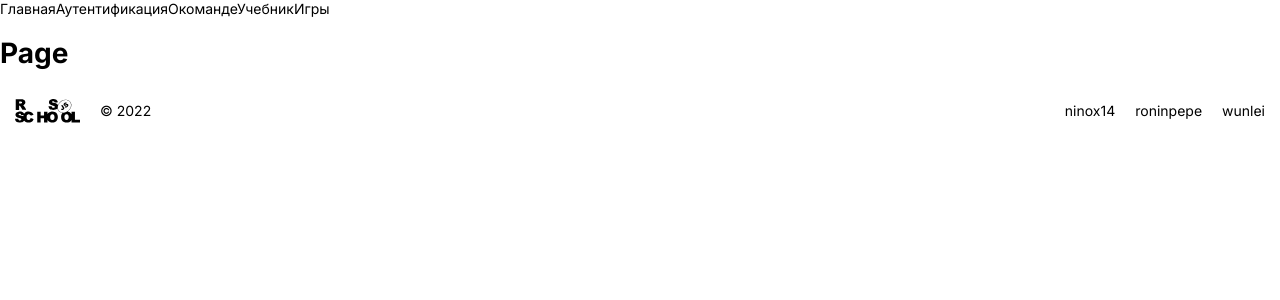
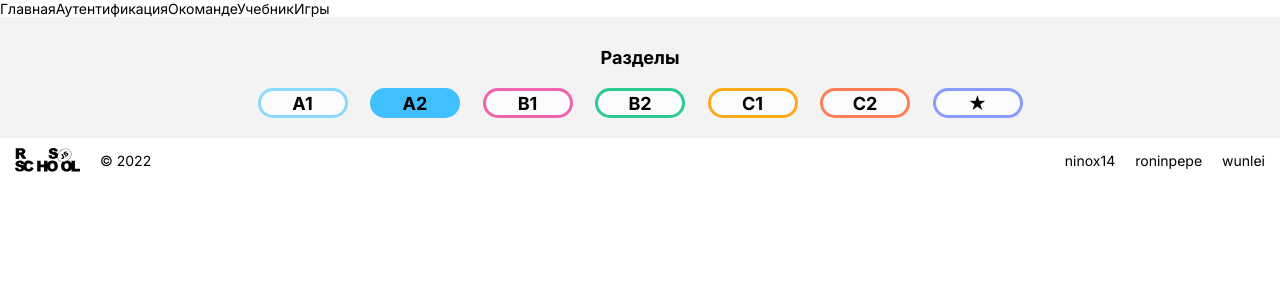
Before and after one commit to ninox14/rs-lang, a React (Create React App) app: page /textbook/1 in a window 1280 px wide. Shown: the top 300 px of the page. Built offline with nearby package versions, Linux system fonts and the light colour scheme.

Commit message:
feat: add links to groups at words page

```diff
--- /dev/null
+++ b/src/components/WordPage/Components/WordPageData.ts
@@ -0,0 +1,19 @@
+export const groupsColorThemes = [
+  'lightblue',
+  'blue',
+  'pink',
+  'green',
+  'yellow',
+  'orange',
+  'purple',
+];
+
+export const groupsLinksData = [
+  { id: 0, title: 'A1', path: '/textbook/0/0', isAuthReq: false },
+  { id: 1, title: 'A2', path: '/textbook/1/0', isAuthReq: false },
+  { id: 2, title: 'B1', path: '/textbook/2/0', isAuthReq: false },
+  { id: 3, title: 'B2', path: '/textbook/3/0', isAuthReq: false },
+  { id: 4, title: 'C1', path: '/textbook/4/0', isAuthReq: false },
+  { id: 5, title: 'C2', path: '/textbook/5/0', isAuthReq: false },
+  { id: 6, title: '★', path: '/textbook/6/0', isAuthReq: true },
+];
--- /dev/null
+++ b/src/components/WordPage/WordPage.scss
@@ -0,0 +1,138 @@
+@import '../../styles/variables.scss';
+
+.page_wordpage {
+  display: flex;
+  justify-content: center;
+  background-color: $bg-gray;
+}
+
+.wordpage {
+  &_lightblue {
+    --color: #8cd9ff;
+  }
+  &_blue {
+    --color: #40c0ff;
+  }
+  &_pink {
+    --color: #f063af;
+  }
+  &_green {
+    --color: #2dcb92;
+  }
+  &_yellow {
+    --color: #ffab19;
+  }
+  &_orange {
+    --color: #ff7e53;
+  }
+  &_purple {
+    --color: #889bff;
+  }
+}
+
+.wordpage-container {
+  display: flex;
+  flex-direction: column;
+  align-items: center;
+  max-width: 768px;
+  width: calc(100% - 20px);
+  margin-top: 30px;
+}
+
+.wordpage__title {
+  margin: 0;
+  font-size: 18px;
+}
+
+.groups-container {
+  display: flex;
+  justify-content: space-between;
+  flex-wrap: wrap;
+  column-gap: 5px;
+  row-gap: 5px;
+  max-width: 765px;
+  width: 100%;
+  padding-top: 20px;
+  padding-bottom: 20px;
+
+  @media all and (max-width: 680px) {
+    justify-content: center;
+
+  }
+}
+
+.groups__link {
+  display: flex;
+  align-items: center;
+  justify-content: center;
+  width: 90px;
+  height: 30px;
+  font-weight: bold;
+  font-size: 18px;
+  border-radius: 15px;
+  border-width: 3px;
+  border-style: solid;
+  background-color: $light-gray;
+  border-color: var(--group-color);
+  transition: 0.5s;
+
+  &.groups__link_active {
+    background-color: var(--group-color);
+  }
+}
+
+.groups__link_lightblue {
+  --group-color: #8cd9ff;
+
+  &:hover {
+    background-color: scale-color($light-blue, $lightness: 65%);
+  }
+}
+
+.groups__link_blue {
+  --group-color: #40c0ff;
+
+  &:hover {
+    background-color: scale-color($blue, $lightness: 65%);
+  }
+}
+
+.groups__link_pink {
+  --group-color: #f063af;
+
+  &:hover {
+    background-color: scale-color($pink, $lightness: 65%);
+  }
+}
+
+.groups__link_green {
+  --group-color: #2dcb92;
+
+  &:hover {
+    background-color: scale-color($green, $lightness: 65%);
+  }
+}
+
+.groups__link_yellow {
+  --group-color: #ffab19;
+
+  &:hover {
+    background-color: scale-color($yellow, $lightness: 65%);
+  }
+}
+
+.groups__link_orange {
+  --group-color: #ff7e53;
+
+  &:hover {
+    background-color: scale-color($orange, $lightness: 65%);
+  }
+}
+
+.groups__link_purple {
+  --group-color: #889bff;
+
+  &:hover {
+    background-color: scale-color($purple, $lightness: 65%);
+  }
+}
--- a/src/components/WordPage/WordPage.tsx
+++ b/src/components/WordPage/WordPage.tsx
@@ -1,9 +1,38 @@
+import SpeedDial from '@mui/material/SpeedDial';
 import { FC } from 'react';
-import { Outlet } from 'react-router-dom';
+import { Link, Outlet, useParams } from 'react-router-dom';
+import { groupsColorThemes, groupsLinksData } from './Components/WordPageData';
+import './WordPage.scss';
 
-export const WordPage: FC = () => (
-  <div>
-    <h1>Page</h1>
-    <Outlet />
-  </div>
-);
+export const WordPage: FC = () => {
+  const groupId = Number(useParams().groupId || '0');
+  const isLogged = true;
+
+  return (
+    <div
+      className={`page page_wordpage wordpage_${groupsColorThemes[groupId]}`}
+    >
+      <div className="wordpage-container">
+        <h4 className="wordpage__title">Разделы</h4>
+        <div className="groups-container">
+          {groupsLinksData.map((el) => {
+            if (!el.isAuthReq || isLogged) {
+              return (
+                <Link
+                  key={el.id}
+                  to={el.path}
+                  className={`groups__link groups__link_${
+                    groupsColorThemes[el.id]
+                  } ${groupId === el.id ? 'groups__link_active' : ''}`}
+                >
+                  {el.title}
+                </Link>
+              );
+            }
+          })}
+        </div>
+        <Outlet />
+      </div>
+    </div>
+  );
+};
```
